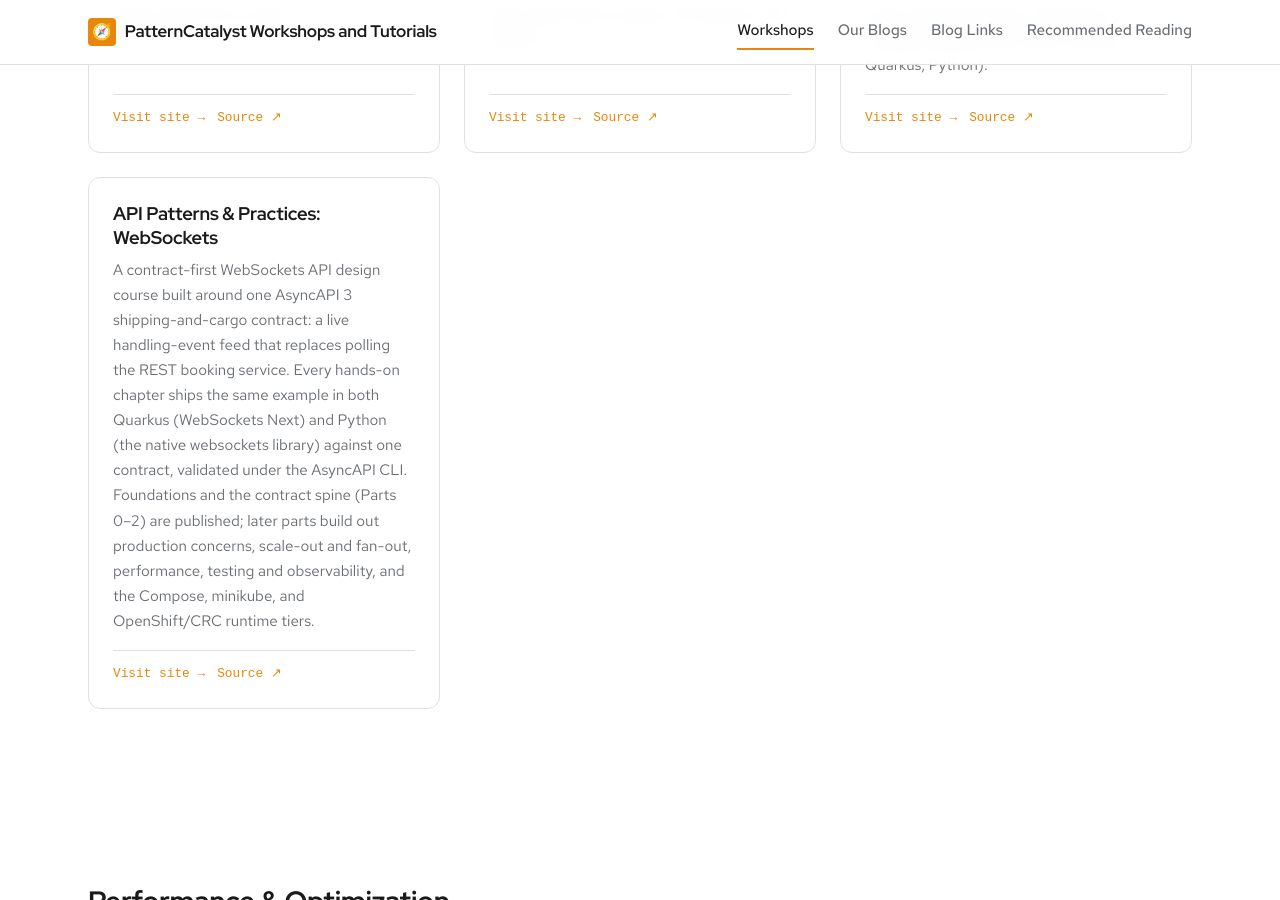
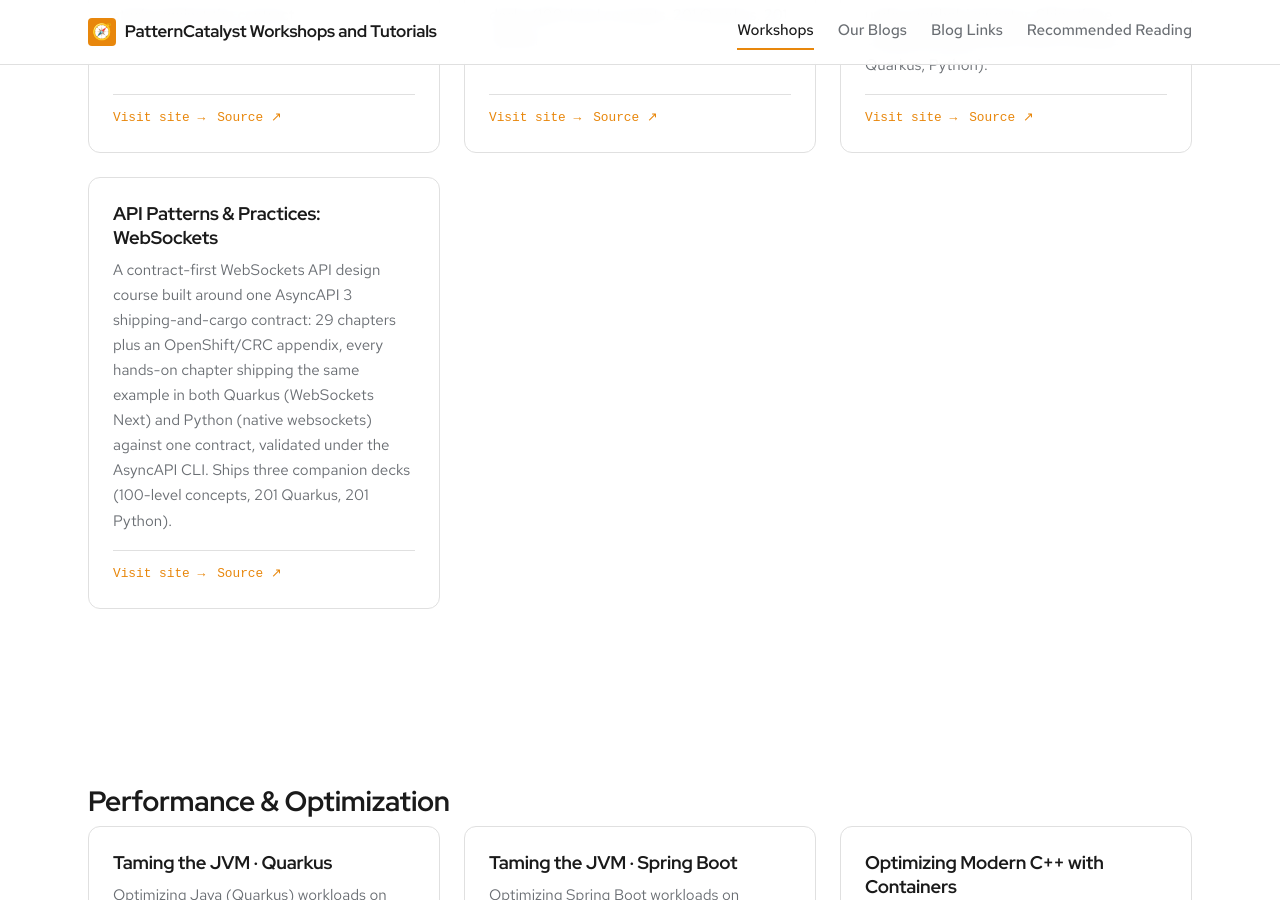
Before and after one commit to patterncatalyst/patterncatalyst-workshops-tutorials-list, a Jekyll site: the page built from index.html, in a window 1280 px wide and 900 px high, scrolled down 2678 px. Built offline with Jekyll 4.4.1, drawn with Linux system fonts in a browser that asks for light colours; some web fonts are replaced.

Commit message:
docs: shorten the WebSockets site synopsis to match the gRPC/REST cards (#21)
The WebSockets card ran three sentences with a now-stale "Parts 0-2
published; later parts build out..." clause (the book is complete: 29
chapters + OpenShift/CRC appendix + three decks). Rewrote it to the sibling
pattern — one course-description sentence + the companion-decks sentence —
matching the gRPC and GraphQL card length and shape. No em-dashes.

Co-authored-by: PatternCatalyst <local@example.invalid>

```diff
--- a/_data/sites.yml
+++ b/_data/sites.yml
@@ -187,6 +187,6 @@ entries:
   - slug: "api-patterns-and-practices-websockets"
     title: "API Patterns & Practices: WebSockets"
     group: "API Design"
-    synopsis: "A contract-first WebSockets API design course built around one AsyncAPI 3 shipping-and-cargo contract: a live handling-event feed that replaces polling the REST booking service. Every hands-on chapter ships the same example in both Quarkus (WebSockets Next) and Python (the native websockets library) against one contract, validated under the AsyncAPI CLI. Foundations and the contract spine (Parts 0–2) are published; later parts build out production concerns, scale-out and fan-out, performance, testing and observability, and the Compose, minikube, and OpenShift/CRC runtime tiers."
+    synopsis: "A contract-first WebSockets API design course built around one AsyncAPI 3 shipping-and-cargo contract: 29 chapters plus an OpenShift/CRC appendix, every hands-on chapter shipping the same example in both Quarkus (WebSockets Next) and Python (native websockets) against one contract, validated under the AsyncAPI CLI. Ships three companion decks (100-level concepts, 201 Quarkus, 201 Python)."
     site_url: "https://patterncatalyst.github.io/api-patterns-and-practices-websockets/"
     repo_url: "https://github.com/patterncatalyst/api-patterns-and-practices-websockets"
```
